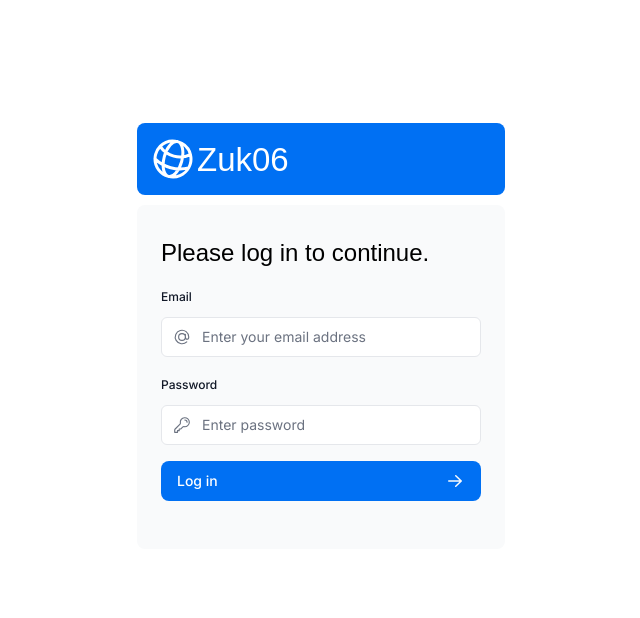
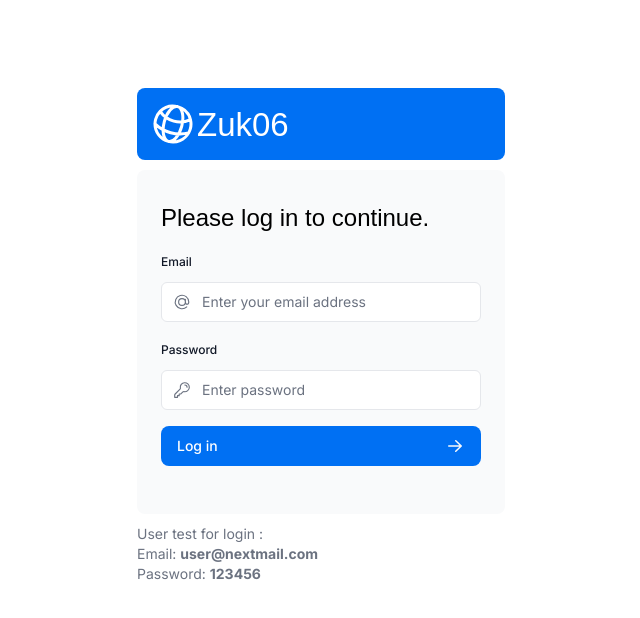
Before and after one commit to Zuk06/nextjs-dashboard, a Next.js app: page /login in a window 1280 px wide. Shown: the top 618 px of the page, without its empty margins (319-959 px from the left). Built offline with nearby package versions, Linux system fonts and the light colour scheme; a web font is replaced by a local one.

Commit message:
User test

```diff
--- a/app/login/page.tsx
+++ b/app/login/page.tsx
@@ -19,6 +19,13 @@ export default function LoginPage() {
         <Suspense>
           <LoginForm />
         </Suspense>
+        <p className="text-sm text-gray-500 mt-2">
+          User test for login :
+          <br />
+          Email: <span className="font-bold">user@nextmail.com</span>
+          <br />
+          Password: <span className="font-bold">123456</span>
+        </p>
       </div>
     </main>
   );
```
